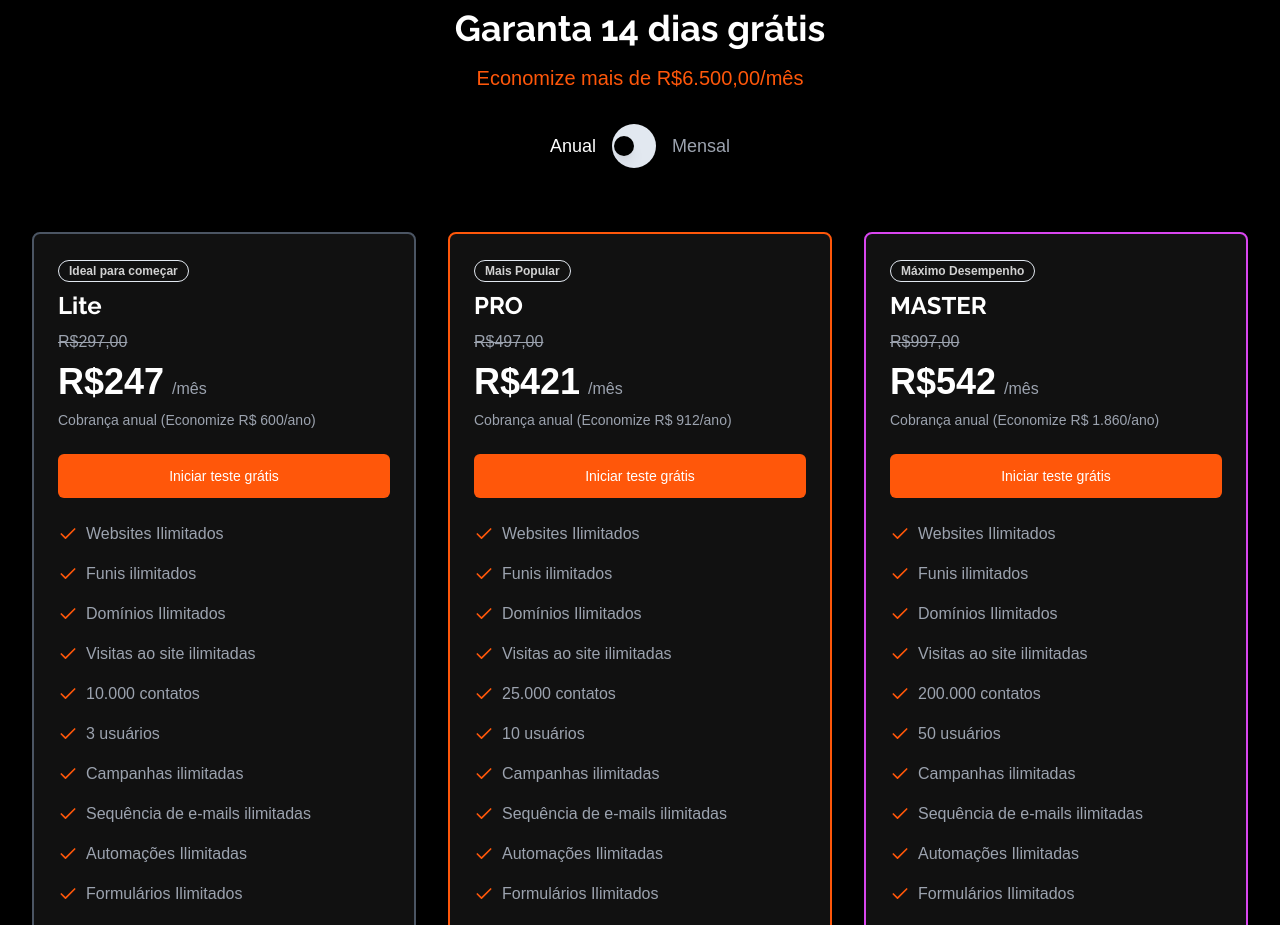
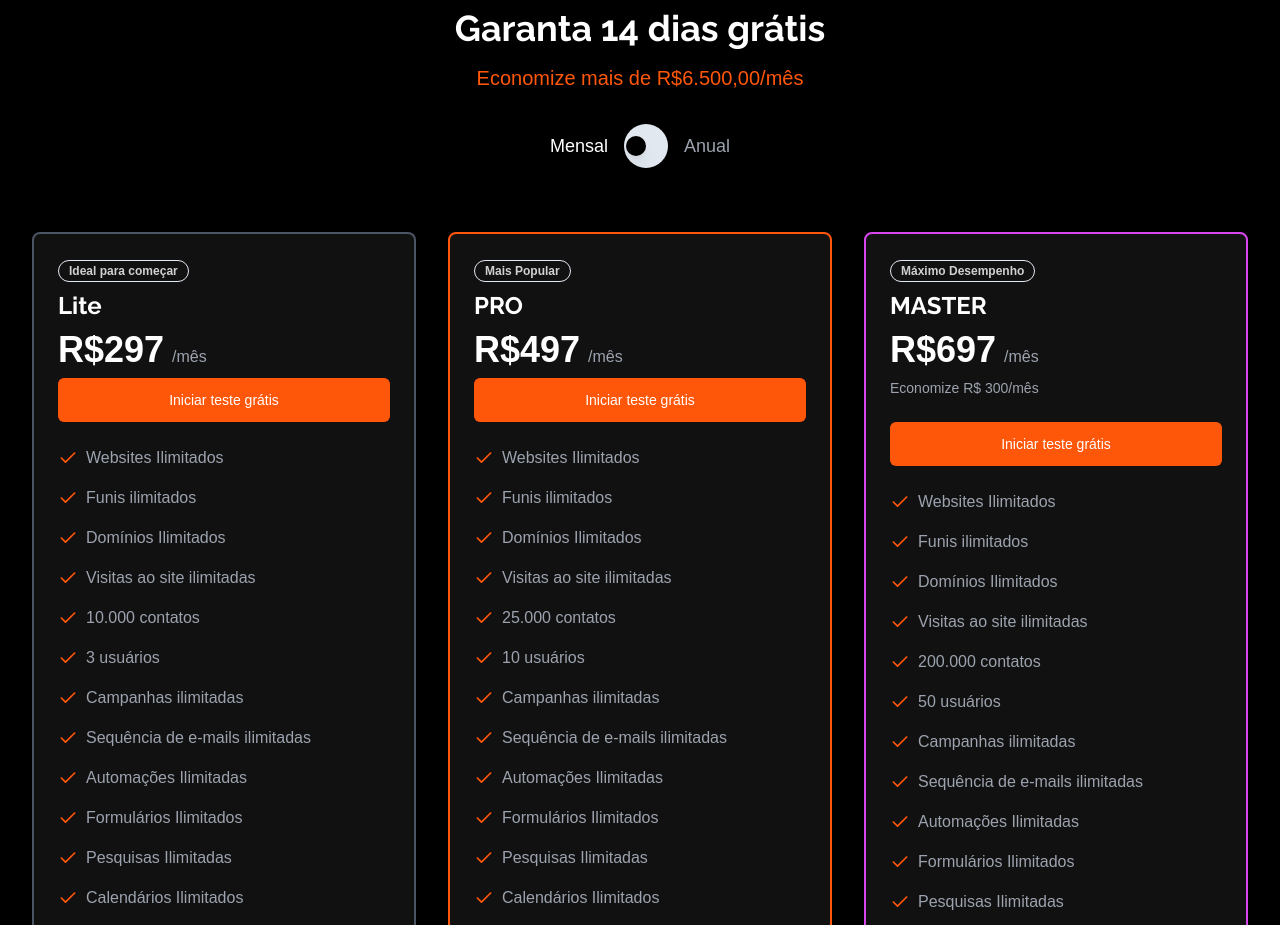
Before and after one commit to Padrim222/blackfunnels, a React (Vite) app: page / in a window 1280 px wide. Shown: the part 8580-9505 px from the top of the page. Built offline with nearby package versions, Linux system fonts and the light colour scheme.

Commit message:
Make monthly plan primary
Updated the pricing component to make the monthly plan the default option, while moving the switch functionality to toggle between monthly and annual plans.
[skip gpt_engineer]

```diff
--- a/src/components/Pricing.tsx
+++ b/src/components/Pricing.tsx
@@ -6,7 +6,7 @@ import { Switch } from "./ui/switch";
 import { useState } from "react";
 
 export const Pricing = () => {
-  const [isAnnual, setIsAnnual] = useState(true);
+  const [isAnnual, setIsAnnual] = useState(false);
 
   const plans = [
     {
@@ -166,13 +166,13 @@ export const Pricing = () => {
             Economize mais de R$6.500,00/mês
           </p>
           <div className="flex items-center justify-center gap-4 mb-8">
-            <span className={`text-lg ${isAnnual ? 'text-white' : 'text-gray-400'}`}>Anual</span>
+            <span className={`text-lg ${!isAnnual ? 'text-white' : 'text-gray-400'}`}>Mensal</span>
             <Switch
-              checked={!isAnnual}
-              onCheckedChange={(checked) => setIsAnnual(!checked)}
+              checked={isAnnual}
+              onCheckedChange={(checked) => setIsAnnual(checked)}
               className="data-[state=checked]:bg-primary"
             />
-            <span className={`text-lg ${!isAnnual ? 'text-white' : 'text-gray-400'}`}>Mensal</span>
+            <span className={`text-lg ${isAnnual ? 'text-white' : 'text-gray-400'}`}>Anual</span>
           </div>
         </div>
         <div className="grid grid-cols-1 md:grid-cols-3 gap-8">
```
